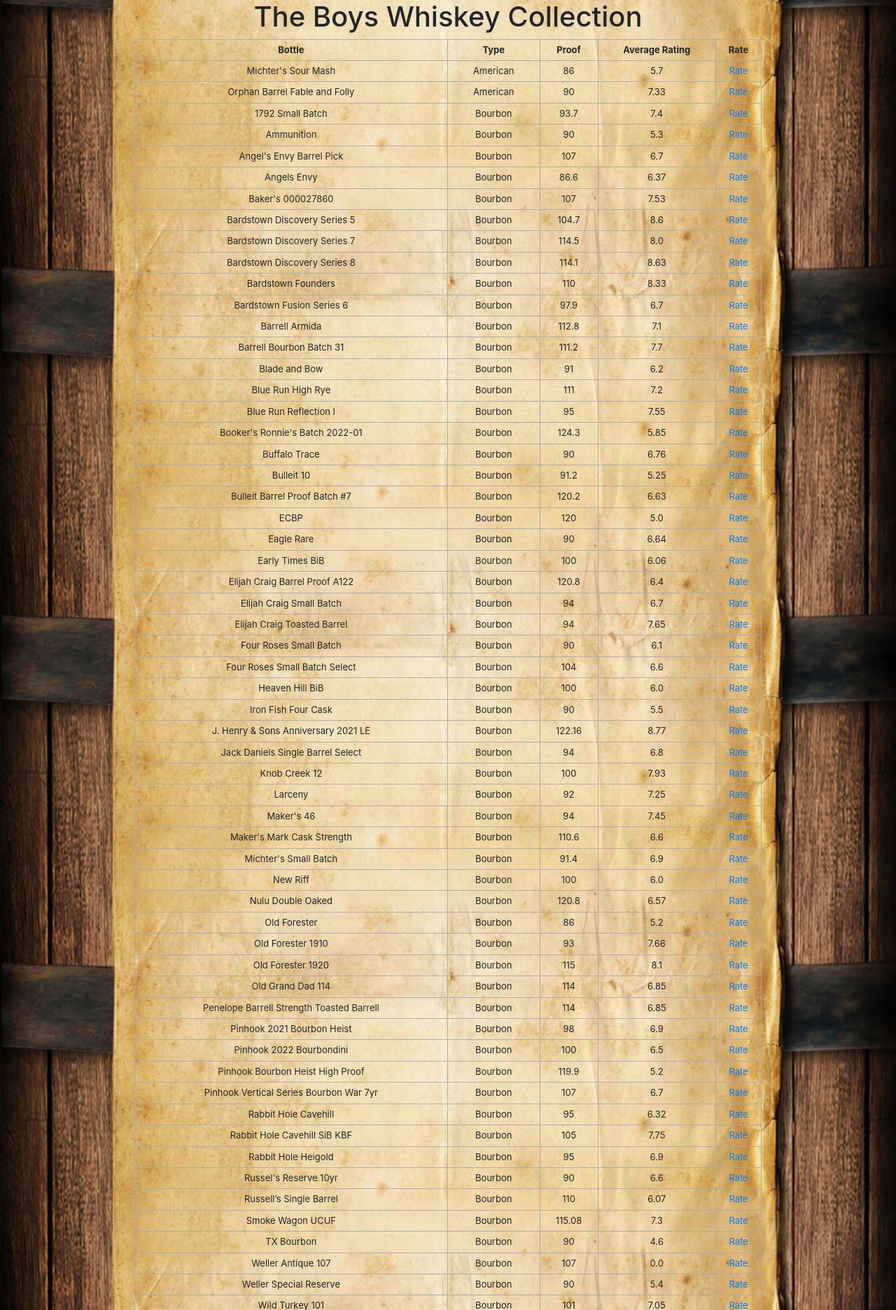
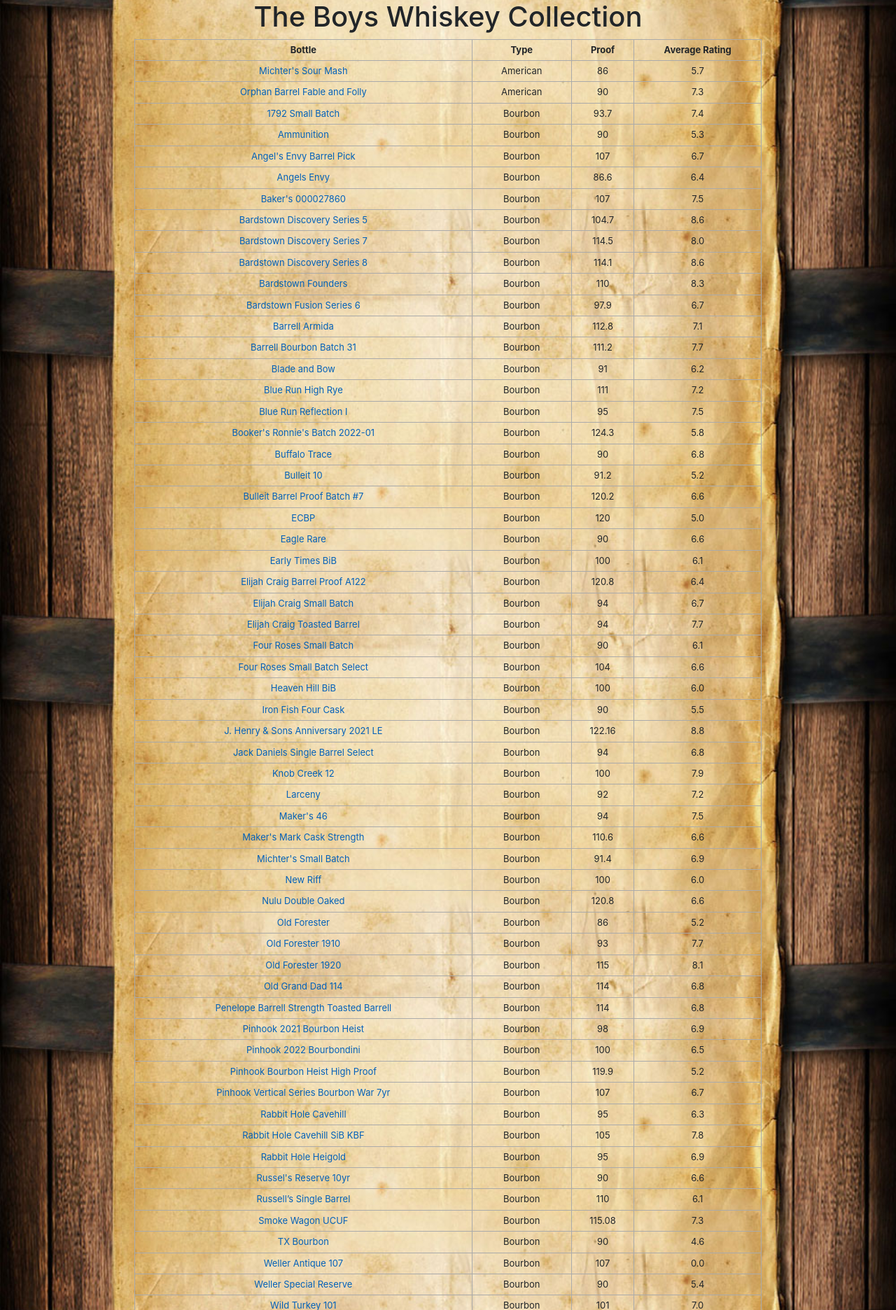
Before and after one commit to hamman33/whiskey_db, a Flask app: page / in a window 1280 px wide. Shown: the part 56-1928 px from the top of the page at 70% size. Run offline with Flask 2, Linux system fonts and the light colour scheme; data comes from the database, SQL or seed files in the repository; both versions use the stored data as it was after the commit; some libraries are stand-ins or nearby versions.

Commit message:
cleanup and new changes finalized

```diff
--- a/app.py
+++ b/app.py
@@ -108,7 +108,7 @@ def rate(b_name):
         all_ratings_num = [rate.rating for rate in all_ratings]
         print(all_ratings_num)
 
-        bottle_obj.avg_rating = round((sum(all_ratings_num)/len(all_ratings_num)), 2)
+        bottle_obj.avg_rating = round((sum(all_ratings_num)/len(all_ratings_num)), 1)
         db.session.commit()
 
         return redirect('/')
--- a/static/css/main.css
+++ b/static/css/main.css
@@ -48,3 +48,15 @@ td {
 input, label {
   display:block;
 }
+
+a:link {
+  color: rgb(3, 97, 185);
+  background-color: transparent;
+  text-decoration: none;
+}
+
+a:visited {
+  color: rgb(99, 64, 69);
+  background-color: transparent;
+  text-decoration: none;
+}
--- a/templates/index.html
+++ b/templates/index.html
@@ -16,23 +16,21 @@
                     <th>Type</th>
                     <th>Proof</th>
                     <th>Average Rating</th>
-                    <th>Rate</th>
 
                 </tr>
                 {% for bot in collection %}
                 <tr>
-                    <td>{{ bot.bottle_name }}</td>
+                    <td>
+                        <a href="/rate/{{bot.bottle_name}}">{{ bot.bottle_name }}</a>
+                    </td>
                     <td>{{ bot.whiskey_type }}</td>
                     <td> {% if bot.proof.is_integer() %}
                         {{ '%d' % bot.proof }}
                         {% else %}
-                        {{bot.proof}}
+                        {{ bot.proof}}
                         {% endif %}
                     </td>
-                    <td>{{ bot.avg_rating }}</td>
-                    <td>
-                        <a href="/rate/{{bot.bottle_name}}">Rate</a>
-                    </td>
+                    <td>{{ '%.1f' % bot.avg_rating }}</td>
                 </tr>
                 {% endfor %}
         </table>
```
Also changed, not shown: whiskey.db, whiskey_old.db (added), 1 other file.
